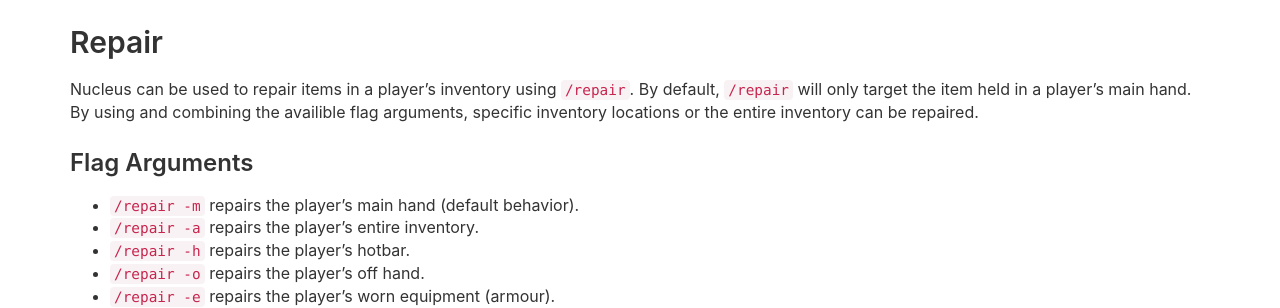
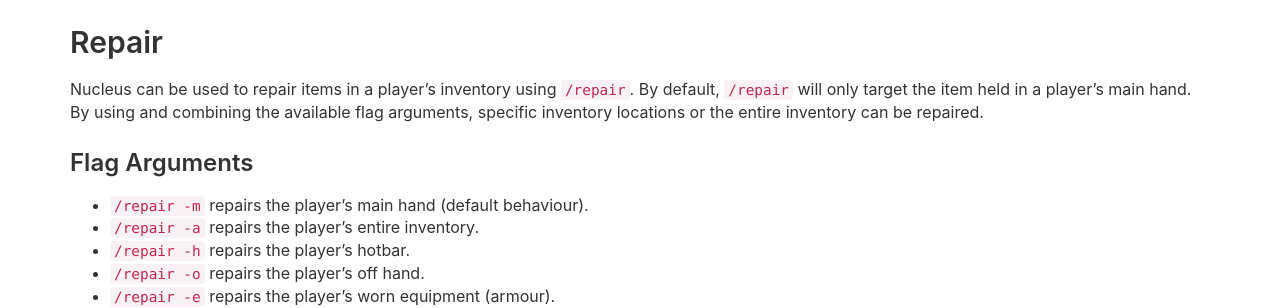
Before and after one commit to NucleusPowered/site-v1, a Jekyll site: the page built from docs/modules/item.md, in a window 1280 px wide and 1395 px high. Shown: the part 854-1162 px from the top of the window. Built offline with Jekyll 4.4.1, drawn with Linux system fonts in a browser that asks for light colours; comment, search, counter and statistics services are not loaded.

Commit message:
Update item.md

```diff
--- a/docs/modules/item.md
+++ b/docs/modules/item.md
@@ -37,11 +37,11 @@
 
 ## Repair
 
-Nucleus can be used to repair items in a player's inventory using `/repair`. By default, `/repair` will only target the item held in a player's main hand. By using and combining the availible flag arguments, specific inventory locations or the entire inventory can be repaired.
+Nucleus can be used to repair items in a player's inventory using `/repair`. By default, `/repair` will only target the item held in a player's main hand. By using and combining the available flag arguments, specific inventory locations or the entire inventory can be repaired.
 
 ### Flag Arguments
 
-* `/repair -m` repairs the player's main hand (default behavior).
+* `/repair -m` repairs the player's main hand (default behaviour).
 * `/repair -a` repairs the player's entire inventory.
 * `/repair -h` repairs the player's hotbar.
 * `/repair -o` repairs the player's off hand.
```
